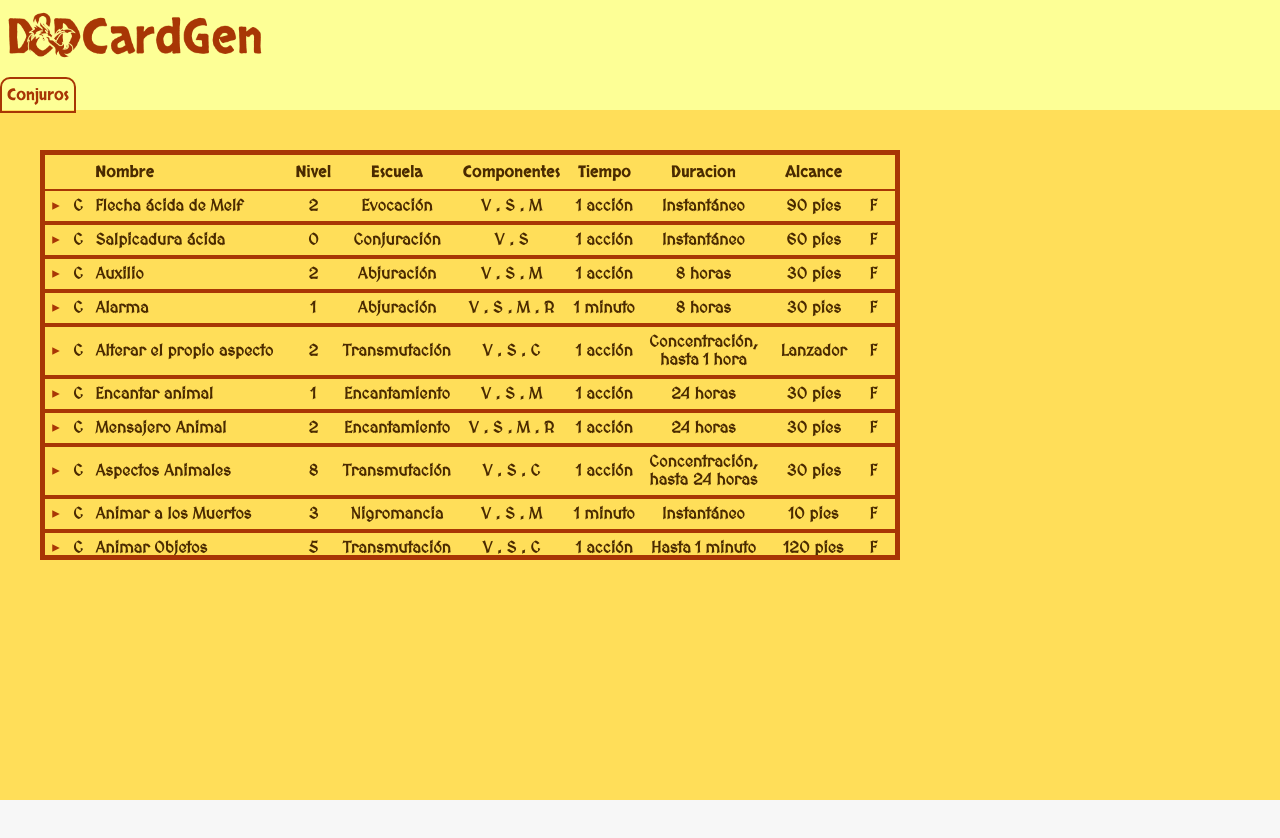
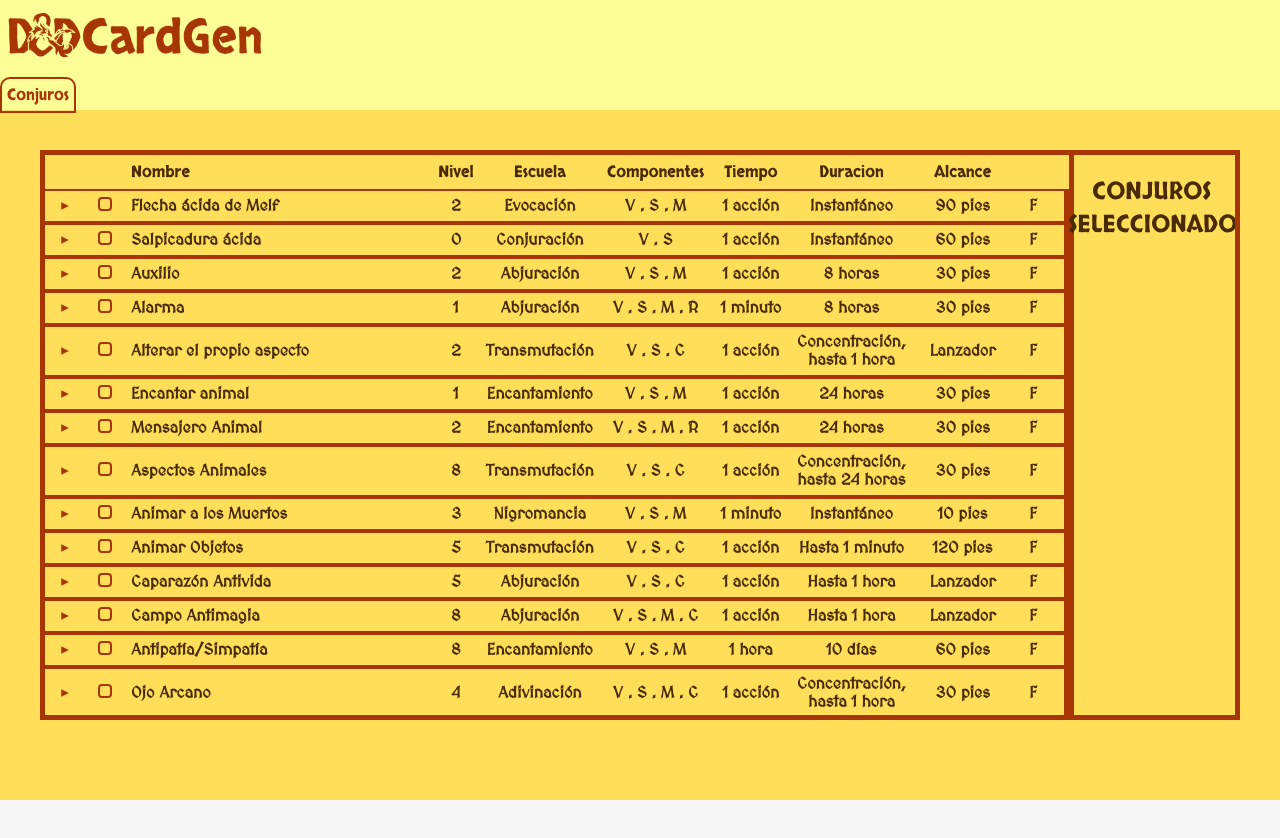
Before and after one commit to Bamboo-Codec/dnd-cardGen, a Vue app: page /test in a window 1280 px wide. Shown: the top 838 px of the page. Before the commit the page ends 800 px from the top, so only its background shows below. Built offline with nearby package versions, Linux system fonts and the light colour scheme.

Commit message:
Checked system y lista de seleccionados agregados

```diff
--- /dev/null
+++ b/src/components/ListaConjuros.vue
@@ -0,0 +1,33 @@
+<template>
+    <h2 class="font-skranji-reg">CONJUROS SELECCIONADOS</h2>
+    <ol>
+        <li v-for="carta in cartas" class="font-medieval">{{ carta.name }}</li>
+    </ol>
+</template>
+
+<style scoped>
+    .contenedor{
+        display: flex;
+        justify-content: start;
+        align-items: center;
+        flex-direction: column;
+        width: 100%;
+        height: 100%;
+    }
+
+    h2{
+        text-align: center;
+    }
+</style>
+
+<script setup>
+import { onMounted, ref } from 'vue';
+import { useConjurosStore } from '../stores/conjuros';
+
+    const conjurosStore = useConjurosStore()
+    const cartas = ref([])
+
+    onMounted(()=>{
+        cartas.value = conjurosStore.getConjuros()
+    })
+</script>
--- a/src/components/tablaConjuros.vue
+++ b/src/components/tablaConjuros.vue
@@ -38,8 +38,11 @@
             <template v-for="(carta, index) in cartas" :key="index">
                 <!-- fila principal -->
                 <tr>
-                    <td @click="toggleSelected(index)"><img style="width: 10px; transition: transform 0.2s ease;" src="/flecha-conjuro.png" :class="{rotar: abiertas.has(index)}"></img></td>
-                    <td>C</td>
+                    <td @click="toggleAbiertas(index)"><img style="width: 10px; transition: transform 0.2s ease;" src="/flecha-conjuro.png" :class="{rotar: abiertas.has(index)}"></img></td>
+                    <td>
+                        <input @click="conjurosStore.toggleConjuro(carta)" :checked="conjurosStore.estaSeleccionado(carta.index)" class="checkbox-oculto" type="checkbox" :id="'check'+index">
+                        <label  :for="'check'+index" class="check-custom"></label>
+                    </td>
                     <td style="text-align: left;">{{ carta.name }}</td>
                     <td>{{ carta.level }}</td>
                     <td>{{ carta.school?.name ?? '-' }}</td>
@@ -85,7 +88,7 @@
 }
 
 .filaContenido {
-    overflow: hidden;
+    overflow-y: auto;
     will-change: max-height, opacity;
     max-height: 0;
     opacity: 1;
@@ -143,7 +146,9 @@ td {
 
 <script setup>
 import { onMounted, ref } from 'vue';
+import { useConjurosStore } from '../stores/conjuros';
 
+const conjurosStore = useConjurosStore()
 const cartas = ref([])
 const abiertas = ref(new Set()) //registro de cartas desplegadas y que no
 
@@ -152,8 +157,8 @@ onMounted(async () => {
     cartas.value = await res.json()
 })
 
-//fFuncion para controlar el despliegue de la descripcion
-const toggleSelected = (index) => {
+//Funcion para controlar el despliegue de la descripcion
+const toggleAbiertas = (index) => {
     if (abiertas.value.has(index)) { //Si el registro tiene el valor de ese index  lo elimina. El .value es por ref()
         abiertas.value.delete(index)
     } else {
--- a/src/components/test.vue
+++ b/src/components/test.vue
@@ -8,15 +8,19 @@
                 <span>Conjuros</span>
             </div>
         </div>
-        <div class="container">
+        <div class="container fila">
             <div class="tableContainer">
                 <TablaConjuros></TablaConjuros>
+            </div>
+            <div class="listContainer">
+                <ListaConjuros></ListaConjuros>
             </div>
         </div>
     </div>
 </template>
 
 <script setup lang="ts">
+import ListaConjuros from './ListaConjuros.vue';
 import TablaConjuros from './tablaConjuros.vue';
 
 </script>
@@ -68,11 +72,25 @@ import TablaConjuros from './tablaConjuros.vue';
     margin-top: 40px;
     margin-left: 40px;
     border: 5px solid #a83605;
-    width: 850px;
-    height: 400px;
+    width:80%;
+    height: 70%;
     display: flex;
     justify-content: center;
     align-items: start;
     overflow-y: auto;
 }
+
+.listContainer{
+    position: absolute;
+    margin-top: 40px;
+    margin-right: 40px;
+    margin-left: 40px;
+    right: 0;
+    border: 5px solid #a83605;
+    width: 13%;
+    height: 70%;
+    justify-content: center;
+    align-items: start;
+    overflow-y: auto;
+}
 </style>
--- a/src/stores/conjuros.js
+++ b/src/stores/conjuros.js
@@ -18,11 +18,12 @@ export const useConjurosStore = defineStore('conjuros', () => {
         }
 
         console.log(
-            '📦 Seleccionados:',
+            'Seleccionados:',
             seleccionados.value.map(c => c.name)
         )
     }
 
+    //Retorna true si la lista contiene el indice
     const estaSeleccionado = (conjuroIndex) => {
         return seleccionados.value.some(c => c.index === conjuroIndex)
     }
--- a/src/style.css
+++ b/src/style.css
@@ -13,6 +13,51 @@ html, body, #app{
 .columna{
     display: flex;
     flex-direction: column;
+}
+
+/* -------------------- input checkbox ----------- */
+
+.checkbox-oculto {
+    position: absolute;
+    opacity: 0;
+    cursor: pointer;
+}
+
+.check-custom {
+  width: 10px;
+  height: 10px;
+  border: 2px solid #a83605;
+  border-radius: 4px;
+  cursor: pointer;
+  transition: all 0.2s ease;
+  display: inline-flex;
+  align-items: center;
+  justify-content: center;
+  background-color: #ffde59;
+}
+
+.checkbox-oculto:checked + .check-custom {
+  background-color: #a83605;
+}
+
+/* ------------------ Tipografias ---------------- */
+
+.font-skranji-reg{
+    font-family: 'Skranji', serif;
+    color: #4a2a00;
+    font-weight: 400;
+}
+
+.font-skranji-bold{
+    font-family: 'Skranji', serif;
+    color: #4a2a00;
+    font-weight: 700;
+}
+
+.font-medieval{
+    font-family: 'MedievalSharp', serif;
+    color: #4a2a00;
+    font-weight: 400;
 }
 
 @font-face {
```
Also changed, not shown: 1 other file (tests, documents, lock files or other folders).
